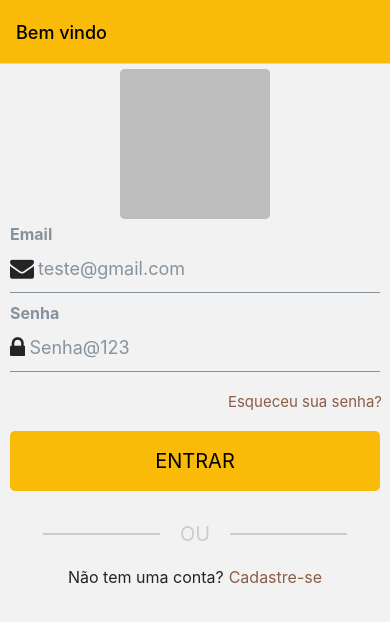
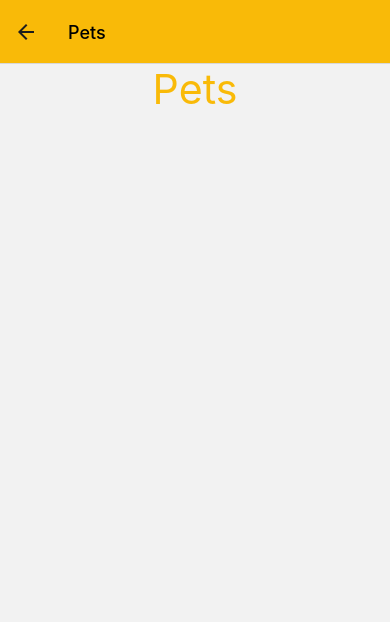
Before and after one commit to JoezerSmaniotto/ReactNative, a React Native app: screen /Pets in a window 390 px wide. Shown: the top 622 px of the page. Built offline with nearby package versions, Linux system fonts and the light colour scheme.

Commit message:
js-11-11-2021-Change Imports files

```diff
--- a/App.js
+++ b/App.js
@@ -8,6 +8,8 @@ import SignIn from './src/sreens/SignIn';
 import SignUp from './src/sreens/SignUp';
 import ForgotPassWord from './src/sreens/ForgotPassWord';
 import Preload from './src/sreens/Preload';
+import Pets from './src/sreens/Pets';
+import User from './src/sreens/User';
 import {StatusBar} from 'react-native';
 import {COLORS} from './src/assets/colors';
 
@@ -32,6 +34,8 @@ function App() {
             options={signInStyle}
           />
           <Stack.Screen name="Home" component={Home} />
+          <Stack.Screen name="Pets" component={Pets} options={petsStyle} />
+          <Stack.Screen name="User" component={User} options={userStyle} />
           <Stack.Screen
             name="SignUp"
             component={SignUp}
@@ -73,3 +77,15 @@ const signUpStyle = {
 const preloadStyle = {
   headerShown: false, // APAGA A BARRA DE AÇÕES DE CIMA
 };
+
+const petsStyle = {
+  title: 'Pets',
+  headerStyle: {backgroundColor: COLORS.primary},
+  headerTitleStyle: {color: COLORS.black}, //Estilda seta <-
+};
+
+const userStyle = {
+  title: 'Usuário',
+  headerStyle: {backgroundColor: COLORS.primary},
+  headerTitleStyle: {color: COLORS.black}, //Estilda seta <-
+};
--- a/src/sreens/ForgotPassWord.js
+++ b/src/sreens/ForgotPassWord/index.js
@@ -1,7 +1,7 @@
 import React, {useState} from 'react';
 import {View, StyleSheet, TextInput, Alert} from 'react-native';
-import {COLORS} from '../assets/colors';
-import MeuButton from '../components/MeuButton';
+import {COLORS} from '../../assets/colors';
+import MeuButton from '../../components/MeuButton';
 import auth from '@react-native-firebase/auth';
 
 const ForgotPassWord = ({navigation}) => {
--- a/src/sreens/Home.js
+++ b/src/sreens/Home/index.js
@@ -1,8 +1,8 @@
 import React, {useLayoutEffect} from 'react';
 import {Text} from 'react-native-elements';
-import {COLORS} from '../assets/colors';
+import {COLORS} from '../../assets/colors';
 import {SafeAreaView, ScrollView, StyleSheet} from 'react-native';
-import LogoutButton from '../components/LogoutButton';
+import LogoutButton from '../../components/LogoutButton';
 import {Button} from 'react-native';
 
 const Home = ({navigation}) => {
--- /dev/null
+++ b/src/sreens/Pets/index.js
@@ -0,0 +1,29 @@
+import React from 'react';
+import {Text} from 'react-native-elements';
+import {COLORS} from '../../assets/colors';
+import {SafeAreaView, ScrollView, StyleSheet} from 'react-native';
+
+const Pets = ({navigation}) => {
+  return (
+    <SafeAreaView style={styles.container}>
+      <ScrollView>
+        <Text h1 style={styles.texto}>
+          Pets
+        </Text>
+      </ScrollView>
+    </SafeAreaView>
+  );
+};
+
+export default Pets;
+
+const styles = StyleSheet.create({
+  container: {
+    flex: 1,
+    justifyContent: 'center',
+    alignItems: 'center',
+  },
+  texto: {
+    color: COLORS.primary,
+  },
+});
--- a/src/sreens/Preload.js
+++ b/src/sreens/Preload/index.js
@@ -5,8 +5,8 @@ import {CommonActions} from '@react-navigation/routers';
 import AsyncStorage from '@react-native-async-storage/async-storage';
 
 import {StyleSheet, SafeAreaView, Alert} from 'react-native';
-import {COLORS} from '../assets/colors';
 import {Image} from 'react-native-elements';
+import {COLORS} from '../../assets/colors';
 
 const Preload = ({navigation}) => {
   const getUserCache = async () => {
@@ -68,7 +68,7 @@ const Preload = ({navigation}) => {
     <SafeAreaView style={styles.container}>
       <Image
         style={styles.image}
-        source={require('../assets/images/logoIvet.png')}
+        source={require('../../assets/images/logoIvet.png')}
         accessibilityLabel="logo do app"
       />
     </SafeAreaView>
--- a/src/sreens/SignIn.js
+++ b/src/sreens/SignIn/index.js
@@ -7,9 +7,9 @@ import firestore from '@react-native-firebase/firestore';
 // import {AuthUserContext} from '../context/AuthUserProvider';
 
 import {SafeAreaView, ScrollView, View, StyleSheet, Alert} from 'react-native';
-import MeuButton from '../components/MeuButton';
-import {COLORS} from '../assets/colors';
-import Loading from '../components/Loading';
+import MeuButton from '../../components/MeuButton';
+import {COLORS} from '../../assets/colors';
+import Loading from '../../components/Loading';
 import {Input, Image, Text} from 'react-native-elements';
 
 const SignIn = ({navigation}) => {
@@ -134,7 +134,7 @@ const SignIn = ({navigation}) => {
         <View style={styles.divSuperior}>
           <Image
             style={styles.image}
-            source={require('../assets/images/logoIvet.png')}
+            source={require('../../assets/images/logoIvet.png')}
             accessibilityLabel="logo do app"
           />
           {/* <TextInput
--- a/src/sreens/SignUp.js
+++ b/src/sreens/SignUp/index.js
@@ -1,13 +1,13 @@
 import React, {useState} from 'react';
 import {View, StyleSheet, SafeAreaView, ScrollView, Alert} from 'react-native';
-import {COLORS} from '../assets/colors';
+import {COLORS} from '../../assets/colors';
 
 import auth from '@react-native-firebase/auth';
 import {CommonActions} from '@react-navigation/routers';
 import firestore from '@react-native-firebase/firestore';
 
-import MeuButton from '../components/MeuButton';
-import Loading from '../components/Loading';
+import MeuButton from '../../components/MeuButton';
+import Loading from '../../components/Loading';
 import Icon from 'react-native-vector-icons/FontAwesome';
 import {Input} from 'react-native-elements';
 const SignUp = ({navigation}) => {
--- /dev/null
+++ b/src/sreens/User/index.js
@@ -0,0 +1,29 @@
+import React from 'react';
+import {Text} from 'react-native-elements';
+import {COLORS} from '../../assets/colors';
+import {SafeAreaView, ScrollView, StyleSheet} from 'react-native';
+
+const User = ({navigation}) => {
+  return (
+    <SafeAreaView style={styles.container}>
+      <ScrollView>
+        <Text h1 style={styles.texto}>
+          User
+        </Text>
+      </ScrollView>
+    </SafeAreaView>
+  );
+};
+
+export default User;
+
+const styles = StyleSheet.create({
+  container: {
+    flex: 1,
+    justifyContent: 'center',
+    alignItems: 'center',
+  },
+  texto: {
+    color: COLORS.primary,
+  },
+});
```
